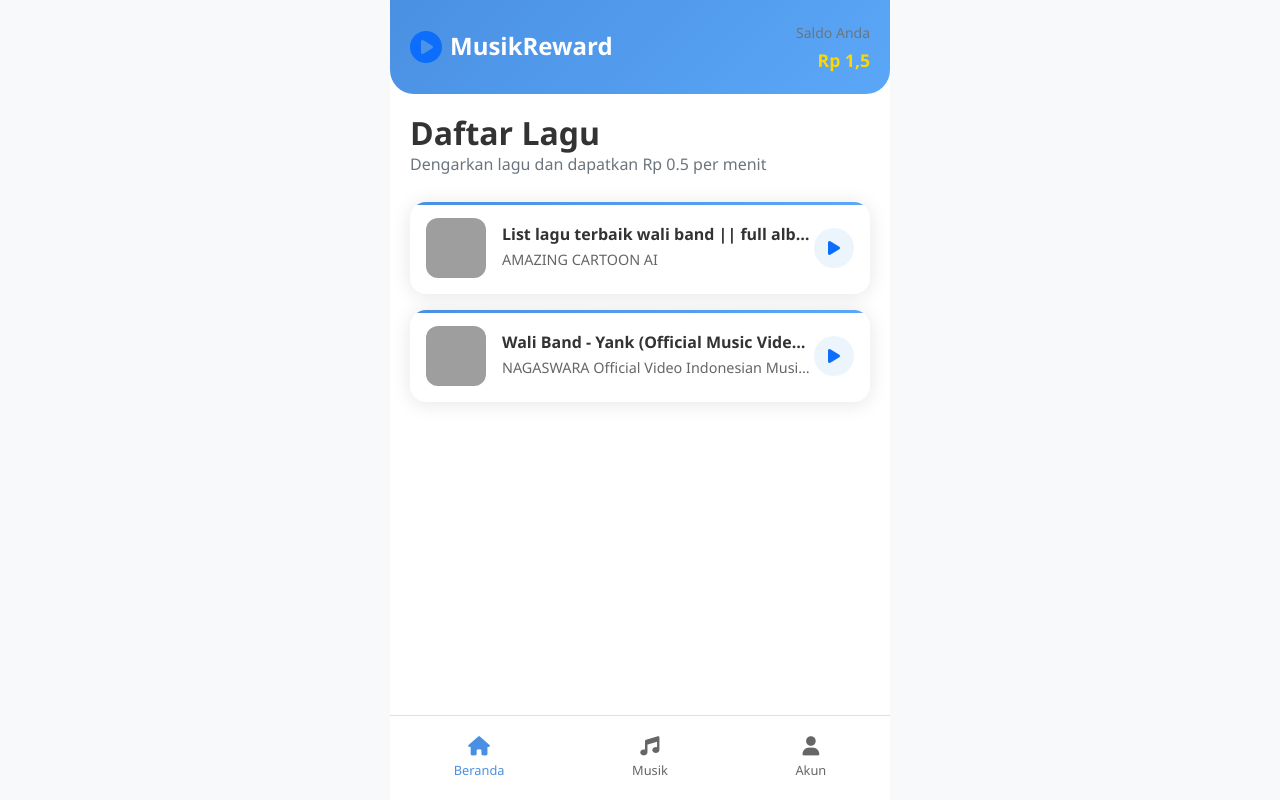
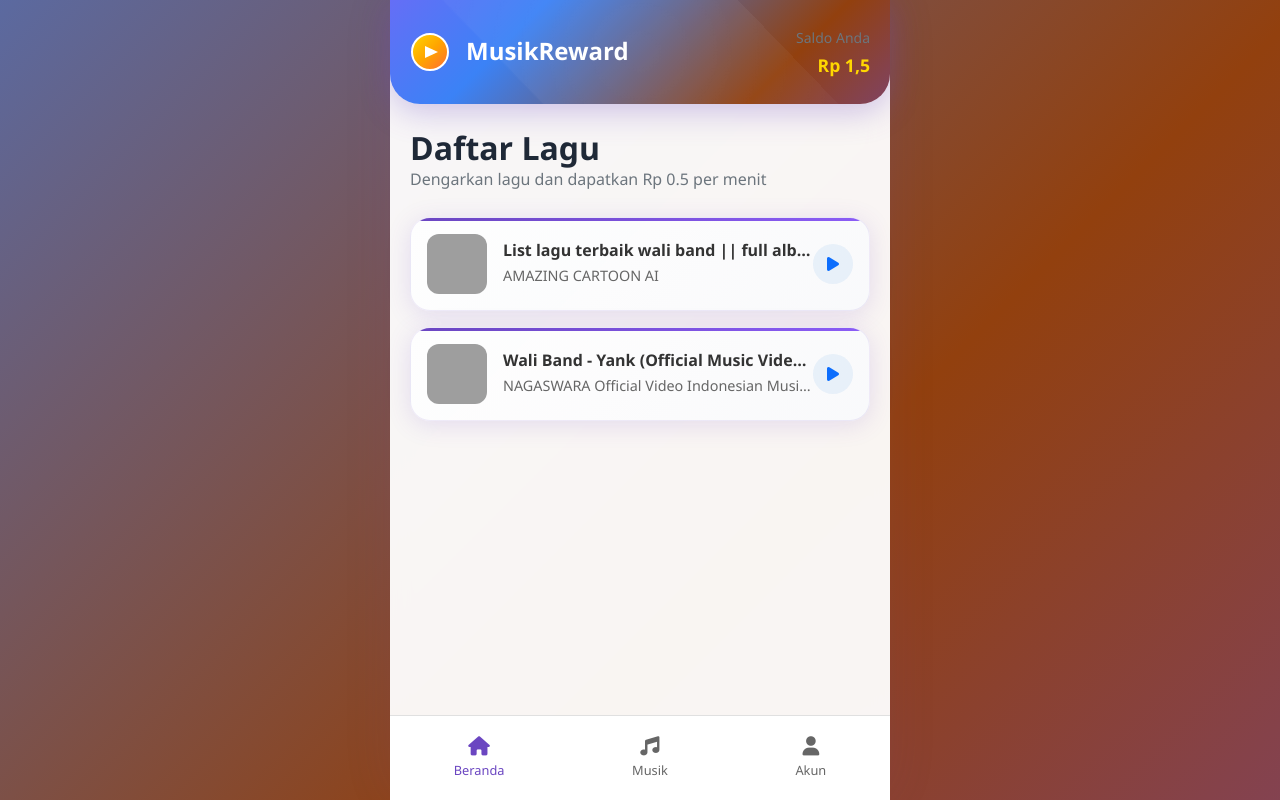
Before and after one commit to Tatang94/musik, a PHP site: page / in a window 1280 px wide. Run offline with PHP 8.4, Linux system fonts and the light colour scheme; data comes from the database, SQL or seed files in the repository; both versions use the stored data as it was after the commit; grey boxes are pictures that could not be loaded.

Commit message:
Enhance website with new modern design, banner ads, and admin controls
Implements new color scheme, logo, banner ad system and admin panel.

Replit-Commit-Author: Agent
Replit-Commit-Session-Id: aecf393f-ec0f-4510-8c22-0b7990676d7a
Replit-Commit-Screenshot-Url: https://storage.googleapis.com/screenshot-production-us-central1/1f583b71-3717-4ab5-aedc-852036aa0d1e/aecf393f-ec0f-4510-8c22-0b7990676d7a/1WfYkFs

```diff
--- /dev/null
+++ b/api/get_banner.php
@@ -0,0 +1,29 @@
+<?php
+require_once '../config/database.php';
+
+header('Content-Type: application/json');
+
+try {
+    // Get active banner
+    $stmt = $pdo->prepare("SELECT script_code FROM banner_ads WHERE is_active = 1 ORDER BY created_at DESC LIMIT 1");
+    $stmt->execute();
+    $banner = $stmt->fetch();
+
+    if ($banner) {
+        echo json_encode([
+            'success' => true,
+            'script_code' => $banner['script_code']
+        ]);
+    } else {
+        echo json_encode([
+            'success' => false,
+            'message' => 'No active banner found'
+        ]);
+    }
+} catch (Exception $e) {
+    echo json_encode([
+        'success' => false,
+        'message' => 'Error: ' . $e->getMessage()
+    ]);
+}
+?>
--- a/assets/css/style.css
+++ b/assets/css/style.css
@@ -1,11 +1,13 @@
 :root {
-    --primary-color: #4A90E2;
-    --secondary-color: #5BA7F7;
-    --accent-color: #FFB74D;
-    --success-color: #4CAF50;
-    --background-color: #F8F9FA;
-    --card-shadow: 0 2px 20px rgba(0,0,0,0.1);
-    --border-radius: 16px;
+    --primary-color: #6B46C1;
+    --secondary-color: #8B5CF6;
+    --tertiary-color: #3B82F6;
+    --accent-color: #92400E;
+    --success-color: #10B981;
+    --background-color: #F8FAFC;
+    --wave-gradient: linear-gradient(135deg, #6B46C1 0%, #8B5CF6 25%, #3B82F6 50%, #92400E 75%, #6B46C1 100%);
+    --card-shadow: 0 4px 25px rgba(107, 70, 193, 0.15);
+    --border-radius: 20px;
 }
 
 * {
@@ -16,27 +18,64 @@
 
 body {
     font-family: 'Segoe UI', Tahoma, Geneva, Verdana, sans-serif;
-    background-color: var(--background-color);
+    background: var(--wave-gradient);
+    background-size: 400% 400%;
+    animation: waveAnimation 15s ease-in-out infinite;
     line-height: 1.6;
-    color: #333;
+    color: #1F2937;
+    min-height: 100vh;
+}
+
+@keyframes waveAnimation {
+    0%, 100% { background-position: 0% 50%; }
+    50% { background-position: 100% 50%; }
 }
 
 .main-container {
     max-width: 500px;
     margin: 0 auto;
-    background: white;
+    background: rgba(255, 255, 255, 0.95);
+    backdrop-filter: blur(10px);
     min-height: 100vh;
     position: relative;
     padding-bottom: 120px;
+    box-shadow: 0 0 50px rgba(107, 70, 193, 0.1);
+    border-radius: 0 0 30px 30px;
 }
 
 /* Header Styles */
 .header {
-    background: linear-gradient(135deg, var(--primary-color), var(--secondary-color));
+    background: var(--wave-gradient);
+    background-size: 200% 200%;
+    animation: headerWave 10s ease-in-out infinite;
     color: white;
-    padding: 20px;
-    border-radius: 0 0 24px 24px;
-    margin-bottom: 20px;
+    padding: 25px 20px;
+    border-radius: 0 0 30px 30px;
+    margin-bottom: 25px;
+    box-shadow: 0 8px 32px rgba(107, 70, 193, 0.3);
+    position: relative;
+    overflow: hidden;
+}
+
+.header::before {
+    content: '';
+    position: absolute;
+    top: -50%;
+    left: -50%;
+    width: 200%;
+    height: 200%;
+    background: radial-gradient(circle, rgba(255,255,255,0.1) 0%, transparent 70%);
+    animation: sparkle 8s ease-in-out infinite;
+}
+
+@keyframes headerWave {
+    0%, 100% { background-position: 0% 50%; }
+    50% { background-position: 100% 50%; }
+}
+
+@keyframes sparkle {
+    0%, 100% { transform: rotate(0deg) scale(1); opacity: 0.5; }
+    50% { transform: rotate(180deg) scale(1.1); opacity: 0.8; }
 }
 
 .balance-display {
@@ -61,9 +100,22 @@ body {
     gap: 16px;
 }
 
+/* Banner Ad Styles */
+.ad-banner {
+    margin: 15px 0;
+    text-align: center;
+}
+
+.ad-banner iframe,
+.ad-banner ins {
+    max-width: 100%;
+    border-radius: 12px;
+    overflow: hidden;
+}
+
 /* Song Card Styles */
 .song-card {
-    background: white;
+    background: linear-gradient(135deg, rgba(255,255,255,0.9) 0%, rgba(248,250,252,0.9) 100%);
     border-radius: var(--border-radius);
     box-shadow: var(--card-shadow);
     display: flex;
@@ -73,11 +125,14 @@ body {
     transition: all 0.3s ease;
     position: relative;
     overflow: hidden;
+    border: 1px solid rgba(107, 70, 193, 0.1);
 }
 
 .song-card:hover {
-    transform: translateY(-2px);
-    box-shadow: 0 4px 25px rgba(0,0,0,0.15);
+    transform: translateY(-4px);
+    box-shadow: 0 12px 40px rgba(107, 70, 193, 0.2);
+    background: linear-gradient(135deg, rgba(255,255,255,1) 0%, rgba(248,250,252,1) 100%);
+    border-color: var(--primary-color);
 }
 
 .song-card::before {
@@ -114,11 +169,11 @@ body {
 
 /* Gradient backgrounds for default thumbnails */
 .gradient-bg-1 {
-    background: linear-gradient(135deg, #FF6B6B, #FF8E8E);
+    background: linear-gradient(135deg, var(--primary-color), var(--secondary-color));
 }
 
 .gradient-bg-2 {
-    background: linear-gradient(135deg, #4ECDC4, #44A08D);
+    background: linear-gradient(135deg, var(--tertiary-color), var(--accent-color));
 }
 
 .gradient-bg-3 {
--- a/assets/js/main.js
+++ b/assets/js/main.js
@@ -10,6 +10,7 @@ class MusicReward {
 
         this.initializeEventListeners();
         this.loadUserBalance();
+        this.loadBannerAd();
     }
 
     initializeEventListeners() {
@@ -323,6 +324,33 @@ class MusicReward {
         return new Intl.NumberFormat('id-ID').format(num);
     }
 
+    async loadBannerAd() {
+        try {
+            const response = await fetch('api/get_banner.php');
+            const result = await response.json();
+
+            if (result.success && result.script_code) {
+                const bannerContainer = document.getElementById('adsterra-banner');
+                if (bannerContainer) {
+                    bannerContainer.innerHTML = result.script_code;
+                    bannerContainer.style.display = 'block';
+                }
+            } else {
+                // Hide banner container if no active banner
+                const bannerContainer = document.getElementById('adsterra-banner');
+                if (bannerContainer) {
+                    bannerContainer.style.display = 'none';
+                }
+            }
+        } catch (error) {
+            console.error('Error loading banner ad:', error);
+            const bannerContainer = document.getElementById('adsterra-banner');
+            if (bannerContainer) {
+                bannerContainer.style.display = 'none';
+            }
+        }
+    }
+
     showError(message) {
         this.showAlert(message, 'danger');
     }
--- a/index.php
+++ b/index.php
@@ -26,7 +26,20 @@ $songs = $stmt->fetchAll();
         <div class="header">
             <div class="d-flex align-items-center justify-content-between">
                 <div class="d-flex align-items-center">
-                    <i class="fas fa-play-circle text-primary me-2" style="font-size: 2rem;"></i>
+                    <div class="modern-logo me-3">
+                        <svg width="40" height="40" viewBox="0 0 40 40" fill="none" xmlns="http://www.w3.org/2000/svg">
+                            <circle cx="20" cy="20" r="18" fill="url(#logoGradient)" stroke="white" stroke-width="2"/>
+                            <path d="M15 14L28 20L15 26V14Z" fill="white"/>
+                            <circle cx="20" cy="20" r="3" fill="white" opacity="0.8"/>
+                            <defs>
+                                <linearGradient id="logoGradient" x1="0%" y1="0%" x2="100%" y2="100%">
+                                    <stop offset="0%" style="stop-color:#FFD700"/>
+                                    <stop offset="50%" style="stop-color:#FFA500"/>
+                                    <stop offset="100%" style="stop-color:#FF6B35"/>
+                                </linearGradient>
+                            </defs>
+                        </svg>
+                    </div>
                     <h4 class="mb-0 fw-bold">MusikReward</h4>
                 </div>
                 <div class="balance-display">
@@ -40,6 +53,11 @@ $songs = $stmt->fetchAll();
         <div class="page-indicator mb-4">
             <h2 class="fw-bold mb-0">Daftar Lagu</h2>
             <p class="text-muted">Dengarkan lagu dan dapatkan Rp 0.5 per menit</p>
+
+            <!-- Adsterra Banner Ad -->
+            <div class="ad-banner mt-3 mb-4" id="adsterra-banner">
+                <!-- Adsterra banner will be inserted here dynamically -->
+            </div>
         </div>
 
         <!-- Songs List -->
```
Also changed, not shown: admin/banner_ads.php (added, +150 -0 lines), admin/index.php (+20 -0 lines), replit.md (+27 -0 lines), musikreward.db.
